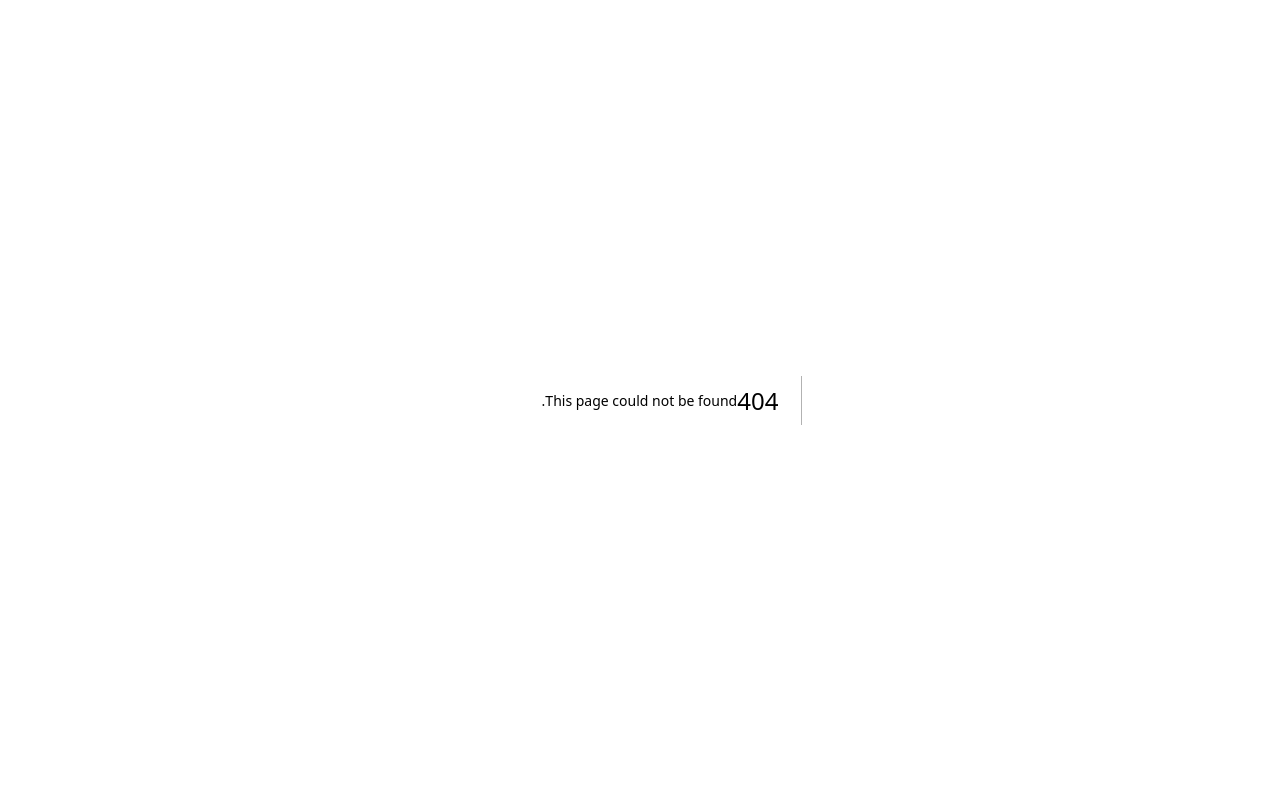
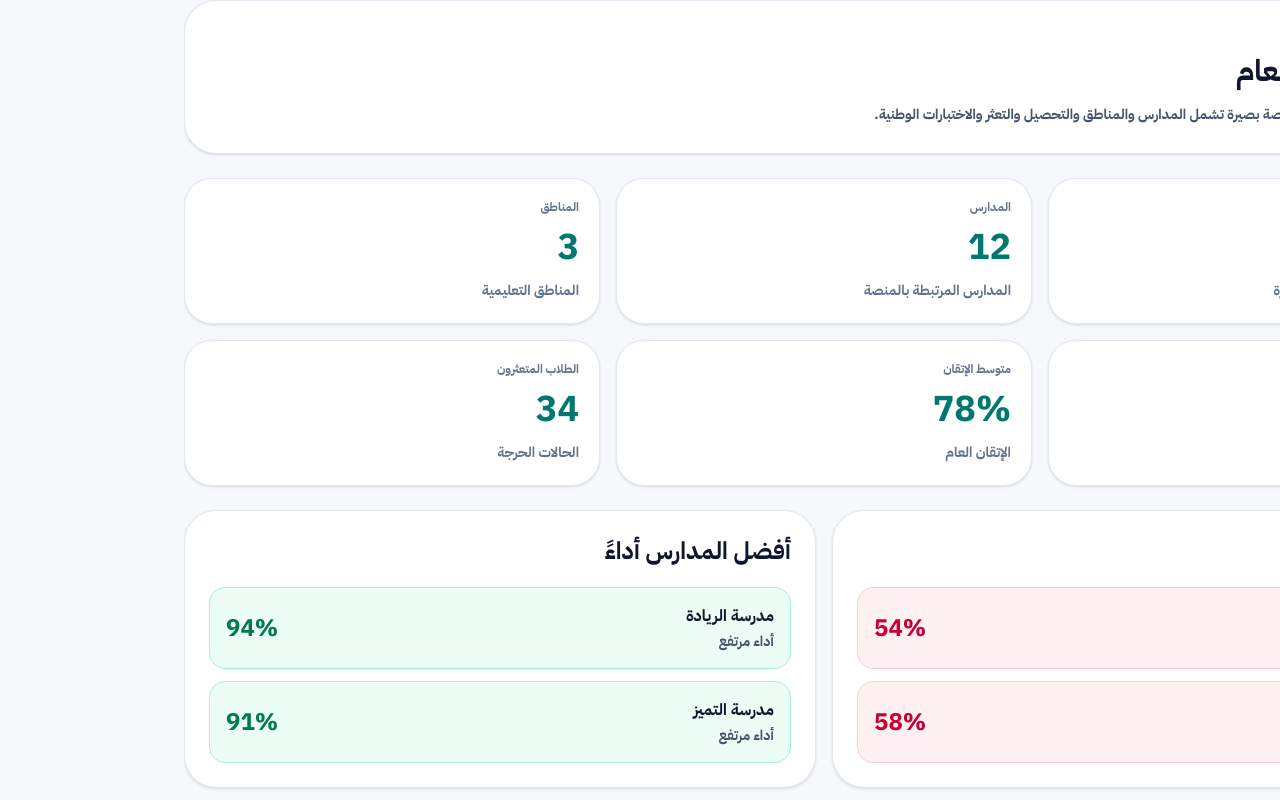
Before and after one commit to ali2030it-png/baseerah-platform, a Next.js app: page /admin in a window 1280 px wide. Before the commit this address had no page. Built offline with nearby package versions, Linux system fonts and the light colour scheme.

Commit message:
Build super admin intelligence dashboard

```diff
--- /dev/null
+++ b/src/app/admin/page.tsx
@@ -0,0 +1,137 @@
+import { DashboardMetricCard } from "@/components/admin/DashboardMetricCard";
+
+import {
+  buildSuperAdminMetrics,
+} from "@/lib/dashboard/super-admin-metrics";
+
+export default function SuperAdminDashboardPage() {
+  const metrics = buildSuperAdminMetrics({
+    users: 128,
+    schools: 12,
+    regions: 3,
+    analyses: 542,
+    mastery: 78,
+    atRisk: 34,
+  });
+
+  return (
+    <main className="space-y-6">
+      <section className="rounded-[2rem] border border-slate-200 bg-white p-6 shadow-sm">
+        <p className="text-sm font-black text-teal-700">
+          مركز القيادة
+        </p>
+
+        <h1 className="mt-2 text-3xl font-black">
+          لوحة المدير العام
+        </h1>
+
+        <p className="mt-3 max-w-3xl text-sm font-bold leading-7 text-slate-600">
+          مؤشرات وتحليلات شاملة لمنصة بصيرة تشمل المدارس والمناطق والتحصيل والتعثر والاختبارات الوطنية.
+        </p>
+      </section>
+
+      <section className="grid gap-4 md:grid-cols-2 xl:grid-cols-3">
+        {metrics.map((metric) => (
+          <DashboardMetricCard
+            key={metric.title}
+            metric={metric}
+          />
+        ))}
+      </section>
+
+      <section className="grid gap-4 xl:grid-cols-2">
+        <div className="rounded-[2rem] border border-slate-200 bg-white p-6 shadow-sm">
+          <h2 className="text-2xl font-black">
+            المدارس الحرجة
+          </h2>
+
+          <div className="mt-5 space-y-3">
+            <CriticalSchool
+              school="مدرسة حاكمة الدغارير"
+              mastery={54}
+            />
+
+            <CriticalSchool
+              school="مدرسة الأمير سلطان"
+              mastery={58}
+            />
+          </div>
+        </div>
+
+        <div className="rounded-[2rem] border border-slate-200 bg-white p-6 shadow-sm">
+          <h2 className="text-2xl font-black">
+            أفضل المدارس أداءً
+          </h2>
+
+          <div className="mt-5 space-y-3">
+            <TopSchool
+              school="مدرسة الريادة"
+              mastery={94}
+            />
+
+            <TopSchool
+              school="مدرسة التميز"
+              mastery={91}
+            />
+          </div>
+        </div>
+      </section>
+    </main>
+  );
+}
+
+function CriticalSchool({
+  school,
+  mastery,
+}: {
+  school: string;
+  mastery: number;
+}) {
+  return (
+    <div className="rounded-2xl border border-rose-200 bg-rose-50 p-4">
+      <div className="flex items-center justify-between">
+        <div>
+          <h3 className="font-black">
+            {school}
+          </h3>
+
+          <p className="mt-1 text-sm font-bold text-slate-600">
+            تحتاج إلى تدخل عاجل
+          </p>
+        </div>
+
+        <div className="text-2xl font-black text-rose-700">
+          {mastery}%
+        </div>
+      </div>
+    </div>
+  );
+}
+
+function TopSchool({
+  school,
+  mastery,
+}: {
+  school: string;
+  mastery: number;
+}) {
+  return (
+    <div className="rounded-2xl border border-emerald-200 bg-emerald-50 p-4">
+      <div className="flex items-center justify-between">
+        <div>
+          <h3 className="font-black">
+            {school}
+          </h3>
+
+          <p className="mt-1 text-sm font-bold text-slate-600">
+            أداء مرتفع
+          </p>
+        </div>
+
+        <div className="text-2xl font-black text-emerald-700">
+          {mastery}%
+        </div>
+      </div>
+    </div>
+  );
+}
--- /dev/null
+++ b/src/components/admin/DashboardMetricCard.tsx
@@ -0,0 +1,27 @@
+type Metric = {
+  title: string;
+  value: number | string;
+  description: string;
+};
+
+export function DashboardMetricCard({
+  metric,
+}: {
+  metric: Metric;
+}) {
+  return (
+    <div className="rounded-[1.75rem] border border-slate-200 bg-white p-5 shadow-sm">
+      <p className="text-xs font-black text-slate-500">
+        {metric.title}
+      </p>
+
+      <h2 className="mt-3 text-4xl font-black text-teal-700">
+        {metric.value}
+      </h2>
+
+      <p className="mt-3 text-sm font-bold leading-6 text-slate-500">
+        {metric.description}
+      </p>
+    </div>
+  );
+}
--- /dev/null
+++ b/src/lib/dashboard/super-admin-metrics.ts
@@ -0,0 +1,47 @@
+export type DashboardMetric = {
+  title: string;
+  value: number | string;
+  description: string;
+};
+
+export function buildSuperAdminMetrics(input: {
+  users: number;
+  schools: number;
+  regions: number;
+  analyses: number;
+  mastery: number;
+  atRisk: number;
+}) {
+  return [
+    {
+      title: "المستخدمون",
+      value: input.users,
+      description: "إجمالي مستخدمي منصة بصيرة",
+    },
+    {
+      title: "المدارس",
+      value: input.schools,
+      description: "المدارس المرتبطة بالمنصة",
+    },
+    {
+      title: "المناطق",
+      value: input.regions,
+      description: "المناطق التعليمية",
+    },
+    {
+      title: "التحليلات",
+      value: input.analyses,
+      description: "عمليات تحليل النتائج",
+    },
+    {
+      title: "متوسط الإتقان",
+      value: `${input.mastery}%`,
+      description: "الإتقان العام",
+    },
+    {
+      title: "الطلاب المتعثرون",
+      value: input.atRisk,
+      description: "الحالات الحرجة",
+    },
+  ];
+}
```
